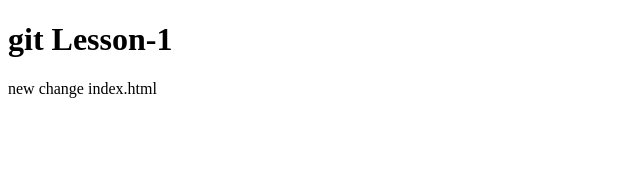
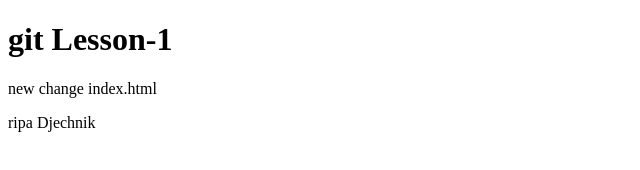
Before and after one commit to Runningwolf12/site, a plain HTML site: page index.html in a window 1280 px wide. Shown: the whole page, without its empty margins (0-640 px from the left). Drawn offline with Linux system fonts and the light colour scheme.

Commit message:
second commit

```diff
--- a/index.html
+++ b/index.html
@@ -7,6 +7,7 @@
 <body>
 <h1>git Lesson-1</h1>
 <p>new change index.html</p>
+<p>ripa Djechnik</p>
 
 </body>
 </html>
```
